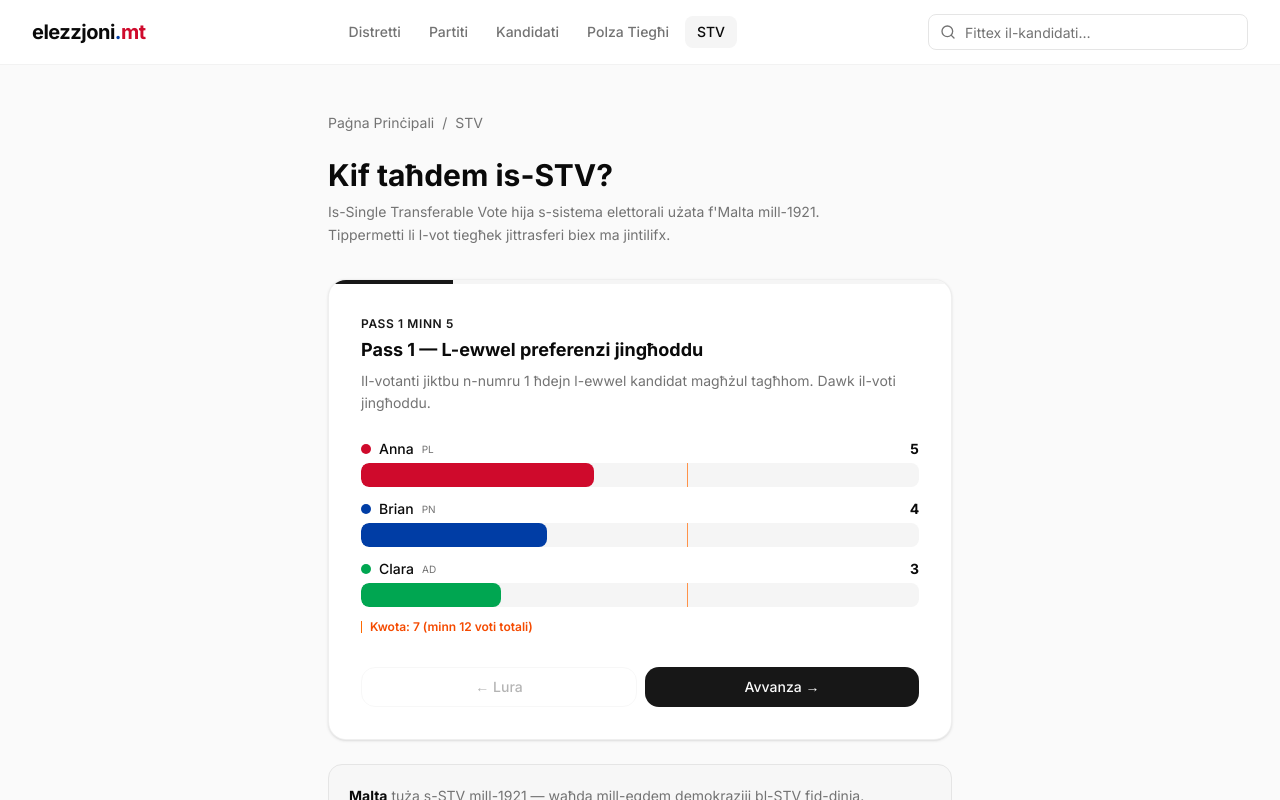
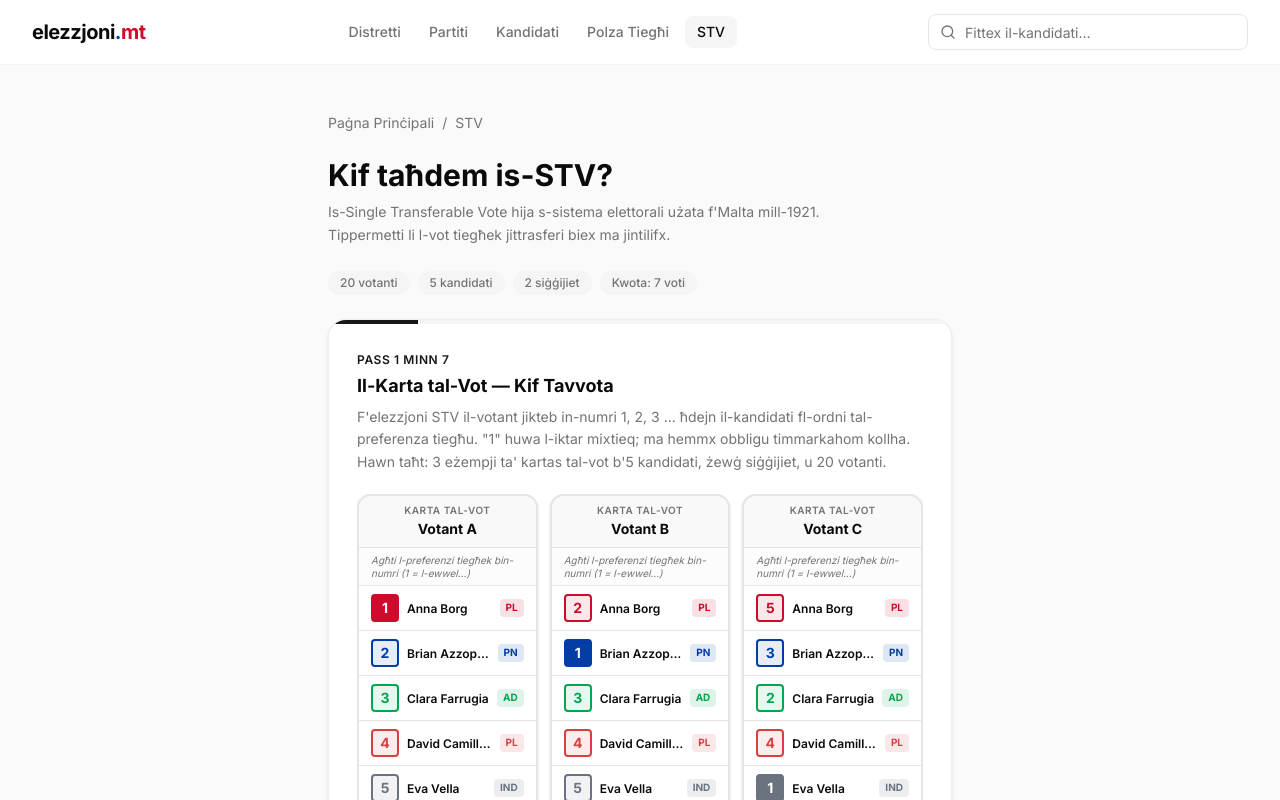
Before and after one commit to Jacques-X/Elezzjoni, a Next.js app: page /stv in a window 1280 px wide. Shown: the top 800 px of the page. Built offline with nearby package versions, Linux system fonts and the light colour scheme.

Commit message:
new stv explanations

```diff
--- a/app/stv/page.tsx
+++ b/app/stv/page.tsx
@@ -4,106 +4,345 @@ import { useState } from 'react'
 import Link from 'next/link'
 import { s } from '@/lib/strings'
 
-// ── Demo scenario ─────────────────────────────────────────────────────────────
-// 3 candidates, 1 seat, 12 voters
-// Quota (Droop) = floor(12 / (1+1)) + 1 = 7
+// ── Scenario ────────────────────────────────────────────────────────────────
+// 20 voters · 2 seats · 5 candidates
+// Quota (Droop) = floor(20 / 3) + 1 = 7
 //
-// Round 1 — First preferences:
-//   Anna  (PL) : 5 votes  (voters A–E)
-//   Brian (PN) : 4 votes  (voters F–I)
-//   Clara (AD) : 3 votes  (voters J–L)
-//   → Nobody reaches quota 7.  Lowest (Clara, 3) eliminated.
+// First preferences:
+//   Anna  (PL)  : 8    Brian (PN) : 4    Clara (AD) : 3
+//   David (PL)  : 3    Eva   (IND): 2
 //
-// Transfer: Clara's 3 ballots had 2nd preference: 2×Anna, 1×Brian
+// Round 1 — Anna (8) > quota 7 → ELECTED. Surplus = 1.
+//   All 8 Anna ballots → Brian 2nd. Transfer value = 1/8.
+//   Brian: 4 + 1 = 5
 //
-// Round 2:
-//   Anna  : 7 votes (5+2) → ELECTED ✓
-//   Brian : 5 votes (4+1)
+// Round 2 — Eva (2) lowest → ELIMINATED. Both her ballots → Clara 2nd.
+//   Clara: 3 + 2 = 5
+//
+// Round 3 — David (3) lowest → ELIMINATED. 2 ballots → Brian, 1 → Clara.
+//   Brian: 5 + 2 = 7 → ELECTED ✓   Clara: 5 + 1 = 6
+
+const CANDIDATES = [
+  { key: 'Anna',  full: 'Anna Borg',        party: 'PL',  color: '#CF0A2C' },
+  { key: 'Brian', full: 'Brian Azzopardi',  party: 'PN',  color: '#003DA5' },
+  { key: 'Clara', full: 'Clara Farrugia',   party: 'AD',  color: '#00A651' },
+  { key: 'David', full: 'David Camilleri',  party: 'PL',  color: '#D84040' },
+  { key: 'Eva',   full: 'Eva Vella',        party: 'IND', color: '#6B7280' },
+] as const
+
+type CandidateKey = typeof CANDIDATES[number]['key']
+
+// Three contrasting example ballots — illustrate different voter patterns
+const EXAMPLE_BALLOTS: Array<{ label: string; prefs: Record<CandidateKey, number> }> = [
+  { label: 'Votant A', prefs: { Anna: 1, Brian: 2, Clara: 3, David: 4, Eva: 5 } },
+  { label: 'Votant B', prefs: { Brian: 1, Anna: 2, Clara: 3, David: 4, Eva: 5 } },
+  { label: 'Votant C', prefs: { Eva: 1, Clara: 2, Brian: 3, David: 4, Anna: 5 } },
+]
 
 interface VoteBar {
-  name: string
-  party: string
-  color: string
+  key: CandidateKey
   votes: number
   state: 'active' | 'elected' | 'eliminated'
+  delta?: string
 }
 
-interface Step {
+interface CountStep {
+  phase: 'count'
   title: string
   desc: string
   bars: VoteBar[]
-  quota: number
-  transfer: { from: string; to: string; votes: number } | null
+  transfer: { from: string; to: string; count: string } | null
   note: string | null
 }
 
+interface BallotStep {
+  phase: 'ballots'
+  title: string
+  desc: string
+}
+
+type Step = BallotStep | CountStep
+
+const TOTAL  = 20
+const SEATS  = 2
+const QUOTA  = Math.floor(TOTAL / (SEATS + 1)) + 1   // 7
+const MAX_V  = TOTAL                                   // for bar widths
+
 const STEPS: Step[] = [
+  // ── 1. How to vote ──────────────────────────────────────────────────────
   {
-    title: 'Pass 1 — L-ewwel preferenzi jingħoddu',
-    desc: 'Il-votanti jiktbu n-numru 1 ħdejn l-ewwel kandidat magħżul tagħhom. Dawk il-voti jingħoddu.',
+    phase: 'ballots',
+    title: 'Il-Karta tal-Vot — Kif Tavvota',
+    desc:
+      `F'elezzjoni STV il-votant jikteb in-numri 1, 2, 3 ... ħdejn il-kandidati ` +
+      `fl-ordni tal-preferenza tiegħu. "1" huwa l-iktar mixtieq; ma hemmx obbligu ` +
+      `timmarkahom kollha. Hawn taħt: 3 eżempji ta' kartas tal-vot b'${CANDIDATES.length} ` +
+      `kandidati, żewġ siġġijiet, u ${TOTAL} votanti.`,
+  },
+
+  // ── 2. First count ──────────────────────────────────────────────────────
+  {
+    phase: 'count',
+    title: 'Pass 1 — L-Ewwel Preferenzi Jingħoddu',
+    desc:
+      `In-numri "1" mill-${TOTAL} karta tal-vot jingħoddu. ` +
+      `Il-kwota (formula ta' Droop) hija floor(${TOTAL} ÷ ${SEATS + 1}) + 1 = ${QUOTA}. ` +
+      `Biex kandidat jiġi elett jeħtieġ jilħaq jew jaqbeż din il-kwota.`,
     bars: [
-      { name: 'Anna',  party: 'PL', color: '#CF0A2C', votes: 5, state: 'active' },
-      { name: 'Brian', party: 'PN', color: '#003DA5', votes: 4, state: 'active' },
-      { name: 'Clara', party: 'AD', color: '#00A651', votes: 3, state: 'active' },
+      { key: 'Anna',  votes: 8, state: 'active' },
+      { key: 'Brian', votes: 4, state: 'active' },
+      { key: 'Clara', votes: 3, state: 'active' },
+      { key: 'David', votes: 3, state: 'active' },
+      { key: 'Eva',   votes: 2, state: 'active' },
     ],
-    quota: 7,
     transfer: null,
-    note: null,
+    note: `Kwota = floor(${TOTAL} ÷ ${SEATS + 1}) + 1 = ${QUOTA} voti`,
   },
+
+  // ── 3. Anna elected ─────────────────────────────────────────────────────
   {
-    title: 'Il-Kwota tiġi kkalkulata',
-    desc: 'Il-kwota (jew soglia tal-elezzjoni) hija l-għadd minimu ta\' voti li kandidat jeħtieġ biex jiġi elett. Formula: floor(voti totali ÷ (siġġijiet + 1)) + 1',
+    phase: 'count',
+    title: 'Anna Tiġi Eletta! (Siġġu 1 minn 2)',
+    desc:
+      `Anna għandha 8 voti — iżjed mill-kwota ta' ${QUOTA}. Tiġi eletta! ` +
+      `Is-surplus (8 − ${QUOTA} = 1 vot) jittrasferixxu proporzjonalment. ` +
+      `Il-valur tat-trasferiment: 1 ÷ 8 = 0.125 kull karta. ` +
+      `It-8 kartas ta' Anna kollha kellhom Brian bħala t-tieni preferenza, ` +
+      `allura Brian jirċievi 8 × 0.125 = 1.0 vot.`,
     bars: [
-      { name: 'Anna',  party: 'PL', color: '#CF0A2C', votes: 5, state: 'active' },
-      { name: 'Brian', party: 'PN', color: '#003DA5', votes: 4, state: 'active' },
-      { name: 'Clara', party: 'AD', color: '#00A651', votes: 3, state: 'active' },
+      { key: 'Anna',  votes: 8, state: 'elected' },
+      { key: 'Brian', votes: 4, state: 'active' },
+      { key: 'Clara', votes: 3, state: 'active' },
+      { key: 'David', votes: 3, state: 'active' },
+      { key: 'Eva',   votes: 2, state: 'active' },
     ],
-    quota: 7,
+    transfer: { from: 'Anna', to: 'Brian', count: '1 vot surplus' },
+    note: 'Surplus = 8 − 7 = 1  ·  Valur = 1 ÷ 8 = 0.125  ·  8 kartas × 0.125 = 1.0 → Brian',
+  },
+
+  // ── 4. Surplus applied, Eva eliminated ──────────────────────────────────
+  {
+    phase: 'count',
+    title: 'Surplus Trasferit — Eva Tiġi Eliminata',
+    desc:
+      `Brian jirċievi l-vot surplus minn Anna (4 + 1 = 5). Anna tibqa' eletta bil-kwota ta' 7. ` +
+      `Ħadd mill-bqija ma laħaq il-kwota. Eva (2 voti) hija l-inqas kandidat — tiġi eliminata. ` +
+      `Il-kartas tagħha mhumiex mitlufa: it-tieni preferenza tal-votanti tagħha hija Clara.`,
+    bars: [
+      { key: 'Anna',  votes: 7, state: 'elected' },
+      { key: 'Brian', votes: 5, state: 'active', delta: '+1' },
+      { key: 'Clara', votes: 3, state: 'active' },
+      { key: 'David', votes: 3, state: 'active' },
+      { key: 'Eva',   votes: 2, state: 'eliminated' },
+    ],
+    transfer: { from: 'Eva', to: 'Clara', count: '2 voti' },
+    note: 'Brian: 4 + 1 = 5  ·  Il-2 kartas ta\' Eva: preferenza li jmiss → Clara',
+  },
+
+  // ── 5. Eva's votes to Clara, David eliminated ───────────────────────────
+  {
+    phase: 'count',
+    title: 'Voti ta\' Eva jgħaddu lil Clara — David Jiġi Eliminat',
+    desc:
+      `Clara tirċievi ż-żewġ voti ta' Eva (3 + 2 = 5). ` +
+      `Brian (5) u Clara (5) huma ndaqs; David (3) huwa l-inqas — jiġi eliminat. ` +
+      `Mill-3 kartas ta' David: 2 kellhom Brian bħala l-preferenza li jmiss, ` +
+      `u 1 kellha lil Clara.`,
+    bars: [
+      { key: 'Anna',  votes: 7, state: 'elected' },
+      { key: 'Brian', votes: 5, state: 'active' },
+      { key: 'Clara', votes: 5, state: 'active', delta: '+2' },
+      { key: 'David', votes: 3, state: 'eliminated' },
+      { key: 'Eva',   votes: 0, state: 'eliminated' },
+    ],
+    transfer: { from: 'David', to: 'Brian u Clara', count: '3 voti' },
+    note: 'Clara: 3 + 2 = 5  ·  2 kartas ta\' David → Brian  ·  1 karta ta\' David → Clara',
+  },
+
+  // ── 6. Brian elected ────────────────────────────────────────────────────
+  {
+    phase: 'count',
+    title: 'Brian Jiġi Elett! (Siġġu 2 minn 2)',
+    desc:
+      `Brian jirċievi ż-żewġ voti ta' David (5 + 2 = 7) u jilħaq eżattament il-kwota — jiġi elett! ` +
+      `Clara tirċievi l-vot l-ieħor (5 + 1 = 6). It-tieni siġġu jimtela u l-kontaġġ jispiċċa.`,
+    bars: [
+      { key: 'Anna',  votes: 7, state: 'elected' },
+      { key: 'Brian', votes: 7, state: 'elected', delta: '+2' },
+      { key: 'Clara', votes: 6, state: 'active',  delta: '+1' },
+      { key: 'David', votes: 0, state: 'eliminated' },
+      { key: 'Eva',   votes: 0, state: 'eliminated' },
+    ],
     transfer: null,
-    note: 'floor(12 ÷ 2) + 1 = 7 voti',
+    note: 'Brian: 5 + 2 = 7 ✓ (elett)  ·  Clara: 5 + 1 = 6',
   },
+
+  // ── 7. Final summary ────────────────────────────────────────────────────
   {
-    title: 'L-inqas kandidat jiġi eliminat',
-    desc: 'Ħadd ma laħaq il-kwota ta\' 7. Clara (3 vot) — l-inqas kandidat — tiġi eliminata. Il-voti tagħha jittrasferixxu skont it-tieni preferenza tal-votanti tagħha.',
+    phase: 'count',
+    title: 'Riżultat — Iż-Żewġ Siġġijiet Mimlija',
+    desc:
+      `Anna u Brian huma eletti b'${QUOTA} vot kull wieħed. ` +
+      `Ebda vot ma' ntilef: il-kartas ta' Eva u David ġew trasfeiriti lill-preferenzi li jmiss tagħhom. ` +
+      `F'elezzjoni Maltija reali, kull distrett jgħodd 5 siġġijiet b'kwota madwar 15–17% tal-voti.`,
     bars: [
-      { name: 'Anna',  party: 'PL', color: '#CF0A2C', votes: 5, state: 'active' },
-      { name: 'Brian', party: 'PN', color: '#003DA5', votes: 4, state: 'active' },
-      { name: 'Clara', party: 'AD', color: '#00A651', votes: 3, state: 'eliminated' },
+      { key: 'Anna',  votes: 7, state: 'elected' },
+      { key: 'Brian', votes: 7, state: 'elected' },
+      { key: 'Clara', votes: 6, state: 'active' },
+      { key: 'David', votes: 0, state: 'eliminated' },
+      { key: 'Eva',   votes: 0, state: 'eliminated' },
     ],
-    quota: 7,
-    transfer: { from: 'Clara', to: 'Anna u Brian', votes: 3 },
-    note: '2 voti → Anna  ·  1 vot → Brian',
-  },
-  {
-    title: 'Il-voti jittrasferixxu',
-    desc: 'Il-voti ta\' Clara jgħaddu lill-kandidati li kienu t-tieni preferenza tal-votanti. Ħadd ma jitlef il-vot tiegħu!',
-    bars: [
-      { name: 'Anna',  party: 'PL', color: '#CF0A2C', votes: 7, state: 'elected' },
-      { name: 'Brian', party: 'PN', color: '#003DA5', votes: 5, state: 'active' },
-      { name: 'Clara', party: 'AD', color: '#00A651', votes: 0, state: 'eliminated' },
-    ],
-    quota: 7,
-    transfer: null,
-    note: 'Anna: 5 + 2 = 7 ✓    Brian: 4 + 1 = 5',
-  },
-  {
-    title: 'Anna tiġi eletta!',
-    desc: 'Anna laħqet il-kwota ta\' 7 voti u tiġi eletta. F\'elezzjoni reali, din il-proċedura tkompli sal-kandidati kollha li jeħtieġ jintgħażlu, billi jiġu eliminati kandidati jew jittrasferixxu s-surplus.',
-    bars: [
-      { name: 'Anna',  party: 'PL', color: '#CF0A2C', votes: 7, state: 'elected' },
-      { name: 'Brian', party: 'PN', color: '#003DA5', votes: 5, state: 'active' },
-      { name: 'Clara', party: 'AD', color: '#00A651', votes: 0, state: 'eliminated' },
-    ],
-    quota: 7,
     transfer: null,
     note: null,
   },
 ]
 
+// ── Sub-components ──────────────────────────────────────────────────────────
+
+function BallotPaper({ label, prefs }: { label: string; prefs: Record<CandidateKey, number> }) {
+  return (
+    <div className="bg-white border-2 border-border rounded-xl overflow-hidden shadow-sm text-xs flex-1 min-w-0">
+      <div className="bg-muted/60 border-b px-3 py-2 text-center">
+        <div className="text-[10px] font-semibold uppercase tracking-wider text-muted-foreground">
+          Karta tal-Vot
+        </div>
+        <div className="font-bold text-sm mt-0.5">{label}</div>
+      </div>
+      <div className="text-[10px] text-muted-foreground px-3 py-1.5 border-b bg-muted/30 italic leading-tight">
+        Agħti l-preferenzi tiegħek bin-numri (1 = l-ewwel…)
+      </div>
+      {CANDIDATES.map(c => {
+        const pref = prefs[c.key]
+        return (
+          <div key={c.key} className="flex items-center gap-2 px-3 py-2 border-b last:border-b-0">
+            <div
+              className="w-7 h-7 rounded border-2 flex items-center justify-center font-bold text-sm shrink-0 transition-colors"
+              style={{
+                borderColor: c.color,
+                color: pref === 1 ? '#fff' : c.color,
+                backgroundColor: pref === 1 ? c.color : `${c.color}18`,
+              }}
+            >
+              {pref}
+            </div>
+            <div className="flex-1 min-w-0">
+              <p className="font-semibold truncate leading-tight">{c.full}</p>
+            </div>
+            <span
+              className="text-[10px] font-bold shrink-0 px-1.5 py-0.5 rounded"
+              style={{ backgroundColor: `${c.color}20`, color: c.color }}
+            >
+              {c.party}
+            </span>
+          </div>
+        )
+      })}
+    </div>
+  )
+}
+
+function VoteBarsDisplay({ step }: { step: CountStep }) {
+  return (
+    <div className="space-y-4">
+      {/* Bars */}
+      <div className="space-y-3">
+        {step.bars.map(bar => {
+          const cand = CANDIDATES.find(c => c.key === bar.key)!
+          return (
+            <div key={bar.key} className="space-y-1">
+              <div className="flex items-center justify-between text-sm gap-2">
+                <div className="flex items-center gap-2 min-w-0">
+                  <span
+                    className="inline-block h-2.5 w-2.5 rounded-full shrink-0"
+                    style={{ backgroundColor: cand.color }}
+                  />
+                  <span
+                    className={`font-semibold truncate ${
+                      bar.state === 'eliminated' ? 'line-through text-muted-foreground' : ''
+                    }`}
+                  >
+                    {cand.full}
+                  </span>
+                  <span className="text-[10px] text-muted-foreground shrink-0">{cand.party}</span>
+                </div>
+
+                <div className="flex items-center gap-1.5 shrink-0">
+                  {bar.delta && (
+                    <span className="text-xs font-bold text-emerald-600 bg-emerald-50 px-1.5 py-0.5 rounded tabular-nums">
+                      {bar.delta}
+                    </span>
+                  )}
+                  <span
+                    className={`font-bold tabular-nums ${
+                      bar.state === 'elected' ? 'text-emerald-600' : ''
+                    }`}
+                  >
+                    {bar.votes}
+                  </span>
+                  {bar.state === 'elected' && (
+                    <span className="text-xs font-bold text-emerald-600 bg-emerald-50 border border-emerald-200 px-1.5 py-0.5 rounded">
+                      ELETT ✓
+                    </span>
+                  )}
+                  {bar.state === 'eliminated' && (
+                    <span className="text-xs text-muted-foreground bg-muted px-1.5 py-0.5 rounded">
+                      ELIMINAT
+                    </span>
+                  )}
+                </div>
+              </div>
+
+              <div className="relative h-6 bg-muted rounded-md overflow-hidden">
+                <div
+                  className="h-full rounded-md transition-all duration-700 ease-out"
+                  style={{
+                    width: `${(bar.votes / MAX_V) * 100}%`,
+                    backgroundColor: cand.color,
+                    opacity: bar.state === 'eliminated' ? 0.2 : bar.state === 'elected' ? 0.85 : 1,
+                  }}
+                />
+                {/* Quota marker */}
+                <div
+                  className="absolute top-0 bottom-0 w-0.5 bg-orange-500 opacity-80"
+                  style={{ left: `${(QUOTA / MAX_V) * 100}%` }}
+                />
+              </div>
+            </div>
+          )
+        })}
+
+        {/* Quota label */}
+        <div className="flex items-center gap-1.5 text-xs text-orange-600 font-semibold">
+          <div className="h-3 w-0.5 bg-orange-500" />
+          Kwota: {QUOTA} voti (minn {TOTAL} votanti)
+        </div>
+      </div>
+
+      {/* Transfer callout */}
+      {step.transfer && (
+        <div className="rounded-xl bg-amber-50 border border-amber-200 p-4 text-sm">
+          <span className="font-semibold">Trasferiment: </span>
+          {step.transfer.count} mill-kandidat{' '}
+          <span className="font-semibold">{step.transfer.from}</span> jgħaddu lil{' '}
+          <span className="font-semibold">{step.transfer.to}</span>.
+        </div>
+      )}
+
+      {/* Calculation note */}
+      {step.note && (
+        <div className="rounded-xl bg-muted/60 px-4 py-3 text-sm font-mono text-muted-foreground leading-relaxed">
+          {step.note}
+        </div>
+      )}
+    </div>
+  )
+}
+
+// ── Page ────────────────────────────────────────────────────────────────────
+
 export default function STVPage() {
   const [step, setStep] = useState(0)
   const current = STEPS[step]
-  const maxVotes = 12
 
   return (
     <div className="mx-auto max-w-2xl px-4 sm:px-6 py-12">
@@ -114,7 +353,24 @@ export default function STVPage() {
       </div>
 
       <h1 className="text-3xl font-bold mb-2">{s.stv.heading}</h1>
-      <p className="text-muted-foreground mb-8 text-sm leading-relaxed max-w-lg">{s.stv.subheading}</p>
+      <p className="text-muted-foreground mb-6 text-sm leading-relaxed max-w-lg">{s.stv.subheading}</p>
+
+      {/* Scenario chips */}
+      <div className="flex flex-wrap gap-2 mb-6">
+        {[
+          `${TOTAL} votanti`,
+          `${CANDIDATES.length} kandidati`,
+          `${SEATS} siġġijiet`,
+          `Kwota: ${QUOTA} voti`,
+        ].map(label => (
+          <span
+            key={label}
+            className="rounded-full bg-muted px-3 py-1 text-xs font-medium text-muted-foreground"
+          >
+            {label}
+          </span>
+        ))}
+      </div>
 
       {/* Step card */}
       <div className="rounded-2xl border border-border/60 bg-white shadow-sm overflow-hidden">
@@ -126,7 +382,8 @@ export default function STVPage() {
           />
         </div>
 
-        <div className="p-6 sm:p-8 space-y-6">
+        <div className="p-5 sm:p-7 space-y-5">
+          {/* Step label + title + desc */}
           <div>
             <p className="text-xs font-semibold text-primary uppercase tracking-wider mb-1">
               {s.stv.step(step + 1, STEPS.length)}
@@ -135,71 +392,26 @@ export default function STVPage() {
             <p className="text-sm text-muted-foreground mt-1.5 leading-relaxed">{current.desc}</p>
           </div>
 
-          {/* Vote bars */}
-          <div className="space-y-3">
-            {current.bars.map(bar => (
-              <div key={bar.name} className="space-y-1">
-                <div className="flex items-center justify-between text-sm">
-                  <div className="flex items-center gap-2">
-                    <span
-                      className="inline-block h-2.5 w-2.5 rounded-full"
-                      style={{ backgroundColor: bar.color }}
-                    />
-                    <span className={`font-medium ${bar.state === 'eliminated' ? 'line-through text-muted-foreground' : ''}`}>
-                      {bar.name}
-                    </span>
-                    <span className="text-[10px] text-muted-foreground">{bar.party}</span>
-                  </div>
-                  <div className="flex items-center gap-1.5">
-                    <span className={`font-bold tabular-nums ${bar.state === 'elected' ? 'text-green-600' : ''}`}>
-                      {bar.votes}
-                    </span>
-                    {bar.state === 'elected'   && <span className="text-xs font-bold text-green-600 bg-green-50 px-1.5 py-0.5 rounded">ELETT</span>}
-                    {bar.state === 'eliminated' && <span className="text-xs text-muted-foreground bg-muted px-1.5 py-0.5 rounded">ELIMINAT</span>}
-                  </div>
-                </div>
-                <div className="relative h-6 bg-muted rounded-md overflow-hidden">
-                  <div
-                    className="h-full rounded-md transition-all duration-700 ease-out"
-                    style={{
-                      width: `${(bar.votes / maxVotes) * 100}%`,
-                      backgroundColor: bar.color,
-                      opacity: bar.state === 'eliminated' ? 0.2 : 1,
-                    }}
-                  />
-                  {/* Quota marker */}
-                  <div
-                    className="absolute top-0 bottom-0 w-px bg-orange-500 opacity-70"
-                    style={{ left: `${(current.quota / maxVotes) * 100}%` }}
-                  />
-                </div>
+          {/* Phase-specific content */}
+          {current.phase === 'ballots' ? (
+            <div className="space-y-4">
+              <div className="flex gap-3 overflow-x-auto pb-1">
+                {EXAMPLE_BALLOTS.map(b => (
+                  <BallotPaper key={b.label} label={b.label} prefs={b.prefs} />
+                ))}
               </div>
-            ))}
-
-            {/* Quota label */}
-            <div className="flex items-center gap-2 text-xs text-orange-600 font-semibold">
-              <div className="h-3 w-px bg-orange-500" />
-              {s.stv.quota(current.quota)} (minn {maxVotes} voti totali)
+              <p className="text-xs text-muted-foreground leading-relaxed">
+                Kull votant jimla karta differenti — xi wħud jivvutaw PL qabel PN, oħrajn bil-maqlub.
+                Meta kandidat jiġi eliminat jew jiġi elett b'surplus, il-karta <em>tgħaddi</em> lill-preferenza
+                li jmiss fuq dik il-karta partikolari — hekk ħadd ma jitlef il-vot tiegħu.
+              </p>
             </div>
-          </div>
-
-          {/* Transfer callout */}
-          {current.transfer && (
-            <div className="rounded-xl bg-amber-50 border border-amber-200 p-4 text-sm">
-              <span className="font-semibold">Trasferiment: </span>
-              {current.transfer.votes} voti mill-kandidat eliminat ({current.transfer.from}) jgħaddu lil {current.transfer.to}.
-            </div>
-          )}
-
-          {/* Calculation note */}
-          {current.note && (
-            <div className="rounded-xl bg-muted/60 px-4 py-3 text-sm font-mono text-muted-foreground">
-              {current.note}
-            </div>
+          ) : (
+            <VoteBarsDisplay step={current} />
           )}
 
           {/* Navigation */}
-          <div className="flex gap-2 pt-2">
+          <div className="flex gap-2 pt-1">
             <button
               disabled={step === 0}
               onClick={() => setStep(p => p - 1)}
@@ -220,8 +432,15 @@ export default function STVPage() {
 
       {/* Context box */}
       <div className="mt-6 rounded-xl bg-muted/50 border p-5 text-sm text-muted-foreground leading-relaxed space-y-2">
-        <p><strong className="text-foreground">Malta</strong> tuża s-STV mill-1921 — waħda mill-eqdem demokraziji bl-STV fid-dinja.</p>
-        <p>Fil-prattika kull distrett Malti jgħodd bejn 5 u 6 siġġijiet, u l-kwota tkun madwar 15–17% tal-voti validi kastati.</p>
+        <p>
+          <strong className="text-foreground">Malta</strong> tuża s-STV mill-1921 —
+          waħda mill-eqdem demokraziji bl-STV fid-dinja.
+        </p>
+        <p>
+          Fil-prattika kull distrett Malti jgħodd <strong className="text-foreground">5 siġġijiet</strong>,
+          u l-kwota tkun madwar <strong className="text-foreground">15–17%</strong> tal-voti validi castati.
+          L-eżempju hawn fuq juża 2 siġġijiet sabiex il-proċess ikun aktar ċar.
+        </p>
         <p>
           <Link href="/ballot" className="text-primary hover:underline underline-offset-4">
             {s.stv.tryBallot} →
```
Also changed, not shown: components/malta-map.tsx (+3 -3 lines).
